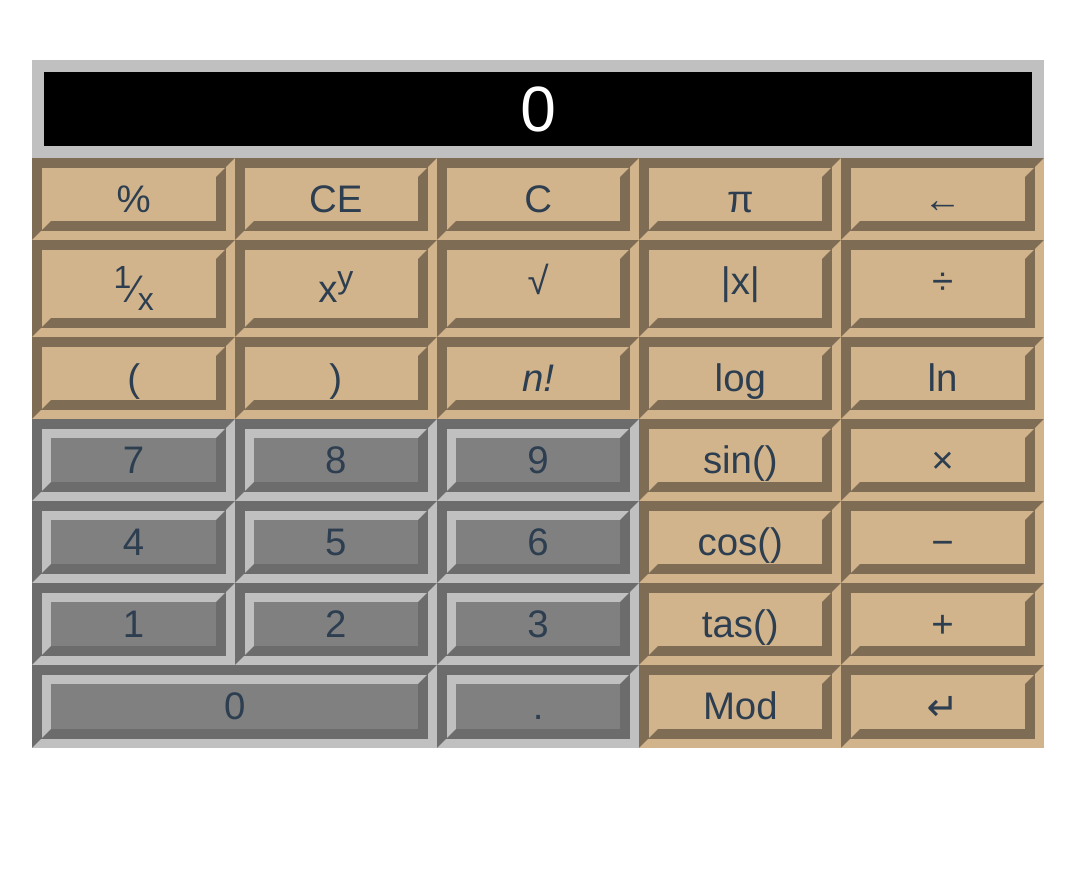
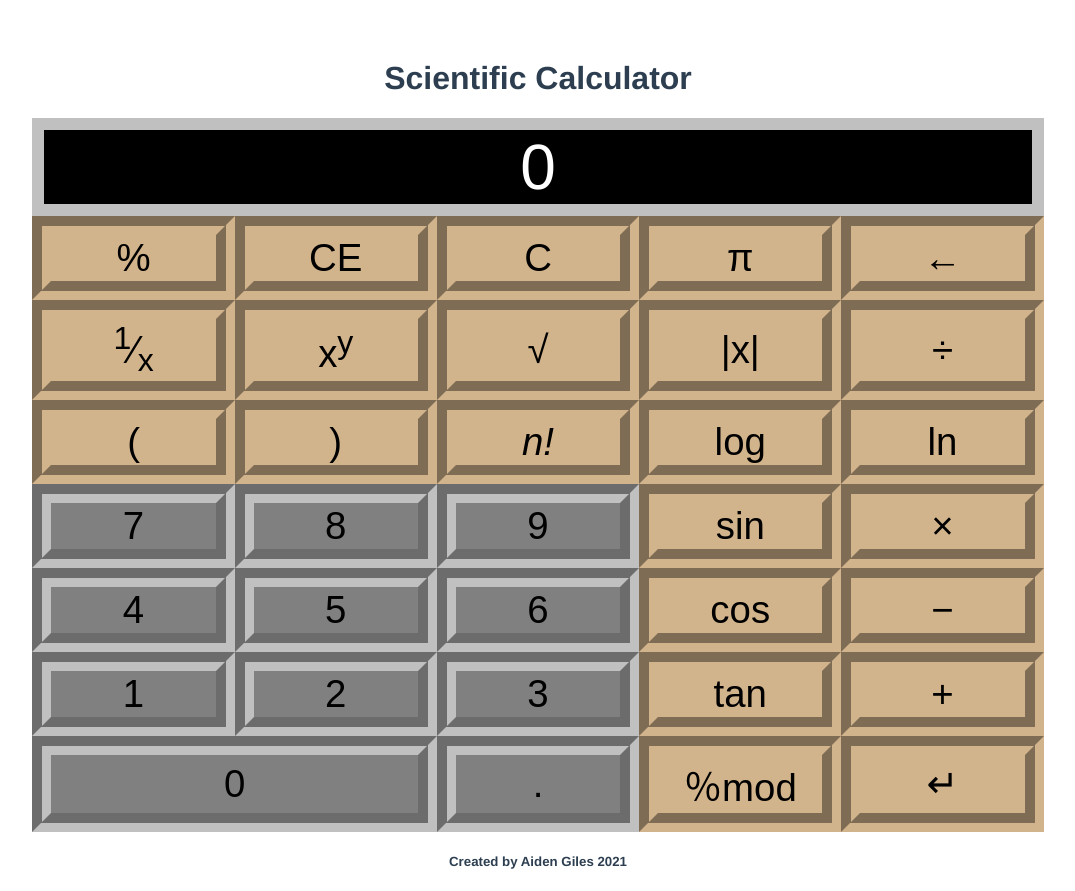
Before and after one commit to Giles-Aiden/vueCalculator, a Vue app: page / in a window 1280 px wide. Shown: the whole page, without its empty margins (102-1177 px from the left). Before the commit the page ends 800 px from the top, so only its background shows below. Built offline with nearby package versions, Linux system fonts and the light colour scheme.

Commit message:
Added functionality and styleing to buttons

```diff
--- a/src/App.vue
+++ b/src/App.vue
@@ -1,5 +1,7 @@
 <template>
+  <h1>Scientific Calculator</h1>
   <Calc />
+  <h5>Created by Aiden Giles 2021</h5>
 </template>
 
 <script>
--- a/src/components/Calc.vue
+++ b/src/components/Calc.vue
@@ -1,45 +1,44 @@
-//<div @click="addOpp()" class="btn"></div>
 <template>
   <div class="calc">
     <div @click="setBuffer(getBuffer())" class="display">
-      {{ callDisplay() || "ERROR" }}
+      {{ callDisplay() || 'ERROR' }}
     </div>
-    <div @click="addOpp('percent')" class="btn">%</div>
-    <div @click="clearEntry" class="btn">CE</div>
-    <div @click="clear" class="btn">C</div>
-    <div @click="addOpp('pi')" class="btn">π</div>
-    <div @click="del" class="btn">&larr;</div>
-    <div @click="addOpp('oneOver')" class="btn">
+    <button @click="addOpp('percent')" class="btn">%</button>
+    <button @click="clearEntry" class="btn">CE</button>
+    <button @click="clear" class="btn">C</button>
+    <button @click="addOpp('pi')" class="btn">π</button>
+    <button @click="del" class="btn">&larr;</button>
+    <button @click="addOpp('oneOver')" class="btn">
       <sup>1</sup>&frasl;<sub>x</sub>
-    </div>
-    <div @click="addOpp('exp')" class="btn">x<sup>y</sup></div>
-    <div @click="addOpp('root')" class="btn">&radic;</div>
-    <div @click="addOpp('abs')" class="btn">|x|</div>
-    <div @click="addOpp('div')" class="btn">&divide;</div>
-    <div @click="addOpp('openP')" class="btn">(</div>
-    <div @click="addOpp('closeP')" class="btn">)</div>
-    <div @click="addOpp('n!')" class="btn"><em>n!</em></div>
-    <div @click="addOpp('log')" class="btn">log</div>
-    <div @click="addOpp('ln')" class="btn">ln</div>
-    <div @click="num(7)" class="btn num">7</div>
-    <div @click="num(8)" class="btn num">8</div>
-    <div @click="num(9)" class="btn num">9</div>
-    <div @click="addOpp('sin')" class="btn">sin()</div>
-    <div @click="addOpp('mult')" class="btn">&times;</div>
-    <div @click="num(4)" class="btn num">4</div>
-    <div @click="num(5)" class="btn num">5</div>
-    <div @click="num(6)" class="btn num">6</div>
-    <div @click="addOpp('cos')" class="btn">cos()</div>
-    <div @click="addOpp('sub')" class="btn">&minus;</div>
-    <div @click="num(1)" class="btn num">1</div>
-    <div @click="num(2)" class="btn num">2</div>
-    <div @click="num(3)" class="btn num">3</div>
-    <div @click="addOpp('tas')" class="btn">tas()</div>
-    <div @click="addOpp('add')" class="btn">&#43;</div>
-    <div @click="num(0)" class="btn num" id="zero">0</div>
-    <div @click="addOpp('dot')" class="btn num">.</div>
-    <div @click="addOpp('mod')" class="btn">Mod</div>
-    <div @click="result()" class="btn">&crarr;</div>
+    </button>
+    <button @click="addOpp('exp')" class="btn">x<sup>y</sup></button>
+    <button @click="addOpp('root')" class="btn">&radic;</button>
+    <button @click="addOpp('abs')" class="btn">|x|</button>
+    <button @click="addOpp('button')" class="btn">&divide;</button>
+    <button @click="addOpp('openP-')" class="btn">(</button>
+    <button @click="addOpp('closeP-')" class="btn">)</button>
+    <button @click="addOpp('n!')" class="btn"><em>n!</em></button>
+    <button @click="addOpp('log')" class="btn">log</button>
+    <button @click="addOpp('ln')" class="btn">ln</button>
+    <button @click="num(7)" class="btn num">7</button>
+    <button @click="num(8)" class="btn num">8</button>
+    <button @click="num(9)" class="btn num">9</button>
+    <button @click="addOpp('sin')" class="btn">sin</button>
+    <button @click="addOpp('mult')" class="btn">&times;</button>
+    <button @click="num(4)" class="btn num">4</button>
+    <button @click="num(5)" class="btn num">5</button>
+    <button @click="num(6)" class="btn num">6</button>
+    <button @click="addOpp('cos')" class="btn">cos</button>
+    <button @click="addOpp('sub')" class="btn">&minus;</button>
+    <button @click="num(1)" class="btn num">1</button>
+    <button @click="num(2)" class="btn num">2</button>
+    <button @click="num(3)" class="btn num">3</button>
+    <button @click="addOpp('tan')" class="btn">tan</button>
+    <button @click="addOpp('add')" class="btn">&#43;</button>
+    <button @click="num(0)" class="btn num" id="zero">0</button>
+    <button @click="addOpp('dot')" class="btn num">.</button>
+    <button @click="addOpp('mod')" class="btn">％mod</button>
+    <button @click="displayResult" class="btn">&crarr;</button>
   </div>
 </template>
 
@@ -57,7 +56,7 @@ export default {
   },
   methods: {
     callDisplay() {
-      return this.display.join("");
+      return this.display.join('');
     },
     //sets buffer to last display item
     //useful when deleting past current buffer
@@ -66,23 +65,20 @@ export default {
     },
     //returns current buffer
     getBuffer() {
-      return parseFloat(this.buffer.join(""), 10);
+      return parseFloat(this.buffer.join(''), 10);
     },
     //sets buffer with decimals and numbers
     setBuffer(num) {
-      console.log(num);
-      let b = String(num).split("");
+      let b = String(num).split('');
       this.buffer = b.map((num) => {
         if (/[^.\D]/.test(num)) {
           return parseInt(num, 10);
         } else if (/\./.test(num)) {
-          console.log("dot");
-          return ".";
+          return '.';
         } else {
           return num;
         }
       });
-      console.log(`${this.buffer}`);
       this.redisplay();
     },
     //resets calc
@@ -95,6 +91,10 @@ export default {
     clearEntry() {
       this.display[this.display.length - 1] = 0;
       this.buffer = [0];
+    },
+    displayError() {
+      this.display = [undefined];
+      this.setBuffer(undefined);
     },
     //adds number to buffer
     num(number) {
@@ -109,7 +109,7 @@ export default {
       else if (this.buffer[0] != 0 && this.buffer.length == 1)
         this.setBuffer(0);
       else if (/\./.test(this.buffer[this.buffer.length - 1])) {
-        this.buffer.pop;
+        this.buffer.pop();
         this.buffer.pop;
       } else if (this.display[0] == 0) return;
       else {
@@ -163,13 +163,18 @@ export default {
               this.buffer = [];
             }
             break;
+          case 'mod':
+            this.display.push('％');
+            this.display.push('');
+            this.buffer = [];
+            break;
           case 'openP':
-            this.buffer.push('(');
+            this.display.push('(');
             this.display.push('');
             this.buffer = [];
             break;
           case 'closeP':
-            this.buffer.push(')');
+            this.display.push(')');
             this.display.push('');
             this.buffer = [];
             break;
@@ -178,7 +183,7 @@ export default {
             break;
           case 'n!': {
             let result = this.getBuffer();
-            for (let i=this.getBuffer()-1; i>0; i--) {
+            for (let i = this.getBuffer() - 1; i > 0; i--) {
               result *= i;
             }
             this.setBuffer(result);
@@ -187,17 +192,36 @@ export default {
           case 'abs':
             this.setBuffer(Math.abs(this.getBuffer()));
             break;
+          case 'log':
+            this.setBuffer(Math.log10(this.getBuffer()));
+            break;
+          case 'ln':
+            this.setBuffer(Math.log(this.getBuffer()));
+            break;
           case 'sin':
+            this.setBuffer(Math.sin(this.getBuffer()));
+            break;
           case 'cos':
-          case 'tas':
+            this.setBuffer(Math.cos(this.getBuffer()));
+            break;
+          case 'tan':
+            this.setBuffer(Math.tan(this.getBuffer()));
+            break;
           default:
-            console.log('error');
+            console.error('Invalid Opp Type');
             break;
         }
       }
     },
+    displayResult() {
+      this.buffer = this.result(this.display);
+      this.display = [this.getBuffer()];
+      this.redisplay();
+    },
     //sets display, ans, and computes answer
-    result() {
+    result(inputArr) {
+      console.log('input arr ' + inputArr);
+      if (inputArr.length == 1) return inputArr;
       let removeIndex = (arr, iArr) => {
         let res = [];
         for (let i = 0; i < arr.length; i++) {
@@ -206,50 +230,64 @@ export default {
         return res;
       };
       //PEMDAS math here
-      let check = [/\(/, /\)/, /\^/, /√/, /^(x)/, /%/, /\//, /\+/, /-/];
+      let check = [/\(/, /\)/, /\^/, /√/, /^(x)/, /%/, /\//, /％/, /\+/, /-/];
       for (let x = 0; x < check.length; x++) {
-        for (let i = 0; i < this.display.length; i++) {
-          if (check[x].test(this.display[i])) {
+        for (let i = 0; i < inputArr.length; i++) {
+          if (check[x].test(inputArr[i])) {
             //if input is not a number do below in accordance with PEMDAS
             //compute prevNum and nextNum by opperator
+            //i = current opp  x = current regex check
             switch (x) {
               case 0:
+                if (check[1].test(inputArr.slice(x + 2))) {
+                  let b = inputArr.slice(
+                    x + 2,
+                    inputArr.findIndex((ele) => ele == ')')
+                  );
+                  let r = [];
+                  for (
+                    let y = x + 1;
+                    y < inputArr.findIndex((ele) => ele == ')') + 1;
+                    y++
+                  )
+                    r.push(y);
+                  if (b.length > 1) {
+                    inputArr[i - 1] *= this.result(b);
+                  } else inputArr[i - 1] *= b[0];
+                } else this.displayError();
+                break;
               case 1:
                 break;
               case 2:
-                this.display[i - 1] = Math.pow(
-                  this.display[i - 1],
-                  this.display[i + 1]
-                );
+                inputArr[i - 1] = Math.pow(inputArr[i - 1], inputArr[i + 1]);
                 break;
               case 3:
-                this.display[i - 1] = Math.pow(
-                  this.display[i - 1],
-                  1 / this.display + 1
-                );
+                inputArr[i - 1] = Math.pow(inputArr[i - 1], 1 / inputArr + 1);
                 break;
               case 4:
-                this.display[i - 1] = this.display[i - 1] * this.display[i + 1];
+                inputArr[i - 1] = inputArr[i - 1] * inputArr[i + 1];
                 break;
               case 5:
-                this.display[i - 1] =
-                  (this.display[i + 1] * this.display[i - 1]) / 100;
+                inputArr[i - 1] = (inputArr[i + 1] * inputArr[i - 1]) / 100;
                 break;
               case 6:
-                this.display[i - 1] = this.display[i - 1] / this.display[i + 1];
+                inputArr[i - 1] = inputArr[i - 1] / inputArr[i + 1];
                 break;
               case 7:
-                this.display[i - 1] = this.display[i - 1] + this.display[i + 1];
+                inputArr[i - 1] = inputArr[i - 1] % inputArr[i + 1];
                 break;
               case 8:
-                this.display[i - 1] = this.display[i - 1] - this.display[i + 1];
+                inputArr[i - 1] = inputArr[i - 1] + inputArr[i + 1];
+                break;
+              case 9:
+                inputArr[i - 1] = inputArr[i - 1] - inputArr[i + 1];
                 break;
             }
-            this.display = removeIndex(this.display, [i, i + 1]);
+            inputArr = removeIndex(inputArr, [i, i + 1]);
           }
         }
       }
-      this.setBuffer(this.display[this.display.length - 1]);
+      return inputArr;
     },
   },
 };
@@ -278,6 +316,13 @@ export default {
   border: 0.5em groove tan;
   font-size: 3vw;
 }
+.btn:hover {
+  background-color: beige;
+}
+.btn:active {
+  color: white;
+  background-color: silver;
+}
 .num {
   background-color: grey;
   border-color: silver;
```
